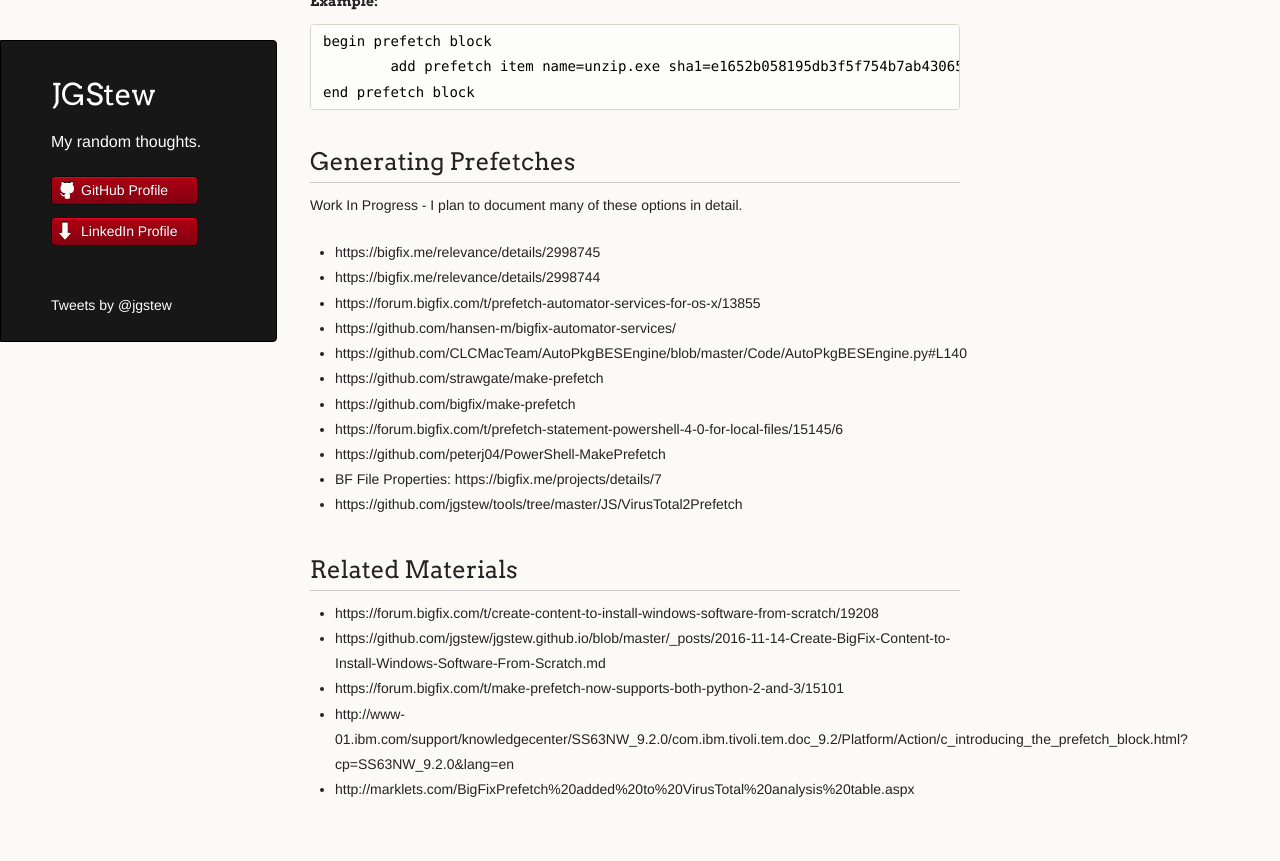
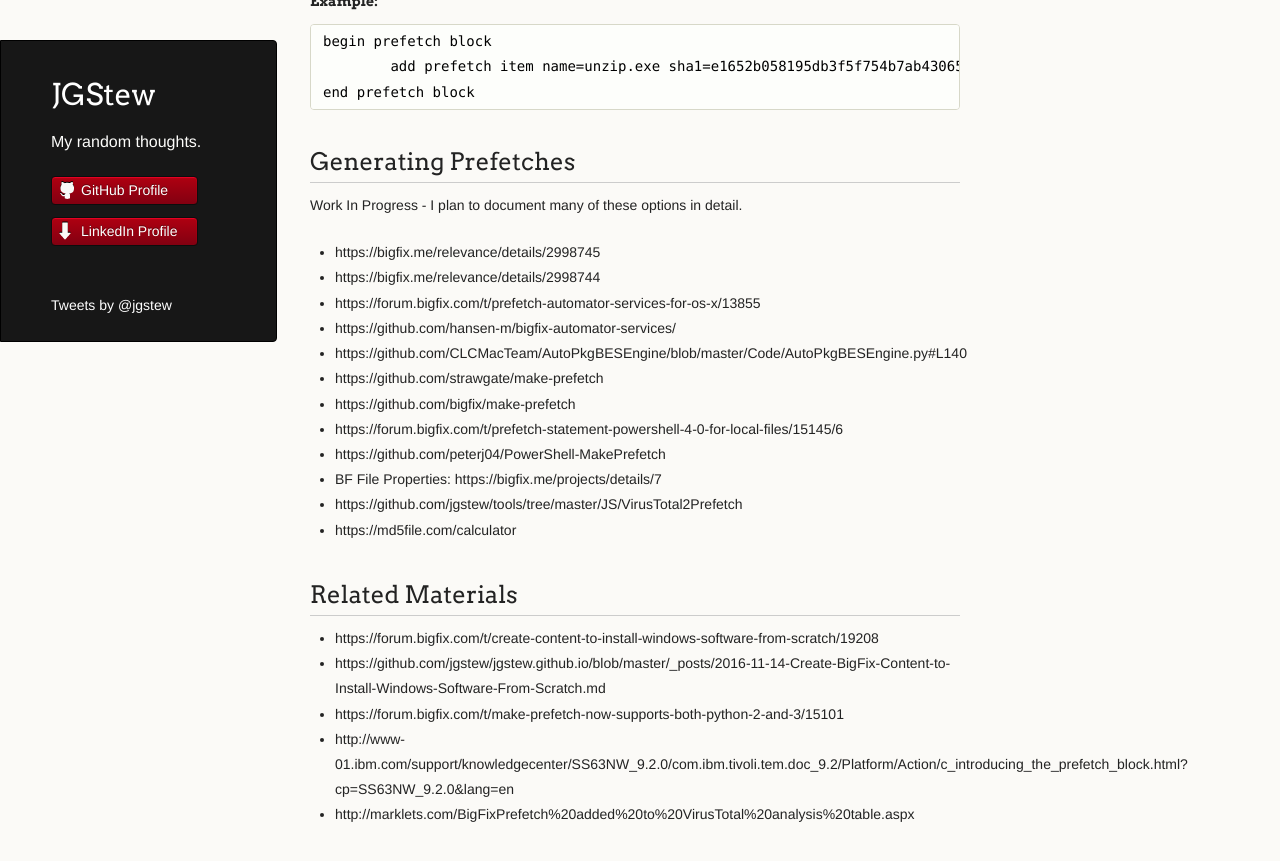
Before and after one commit to jgstew/jgstew.github.io, a Jekyll site: the page built from _posts/2016-11-21-Downloading-Files-with-BigFix:-Prefetches.md, in a window 1280 px wide and 900 px high, scrolled down 1734 px. Shown: the top 861 px of the window. Built offline with Jekyll 4.4.1, drawn with Linux system fonts in a browser that asks for light colours; comment, search, counter and statistics services are not loaded; part of the change alters nothing that is shown.

Commit message:
Update 2016-11-21-Downloading-Files-with-BigFix:-Prefetches.md

```diff
--- a/_posts/2016-11-21-Downloading-Files-with-BigFix:-Prefetches.md
+++ b/_posts/2016-11-21-Downloading-Files-with-BigFix:-Prefetches.md
@@ -75,6 +75,7 @@ Work In Progress - I plan to document many of these options in detail.
 - https://github.com/peterj04/PowerShell-MakePrefetch
 - BF File Properties: https://bigfix.me/projects/details/7
 - https://github.com/jgstew/tools/tree/master/JS/VirusTotal2Prefetch
+- https://md5file.com/calculator
 
 ## Related Materials
 
```
